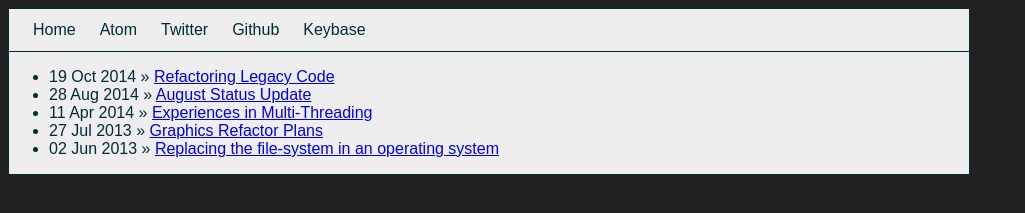
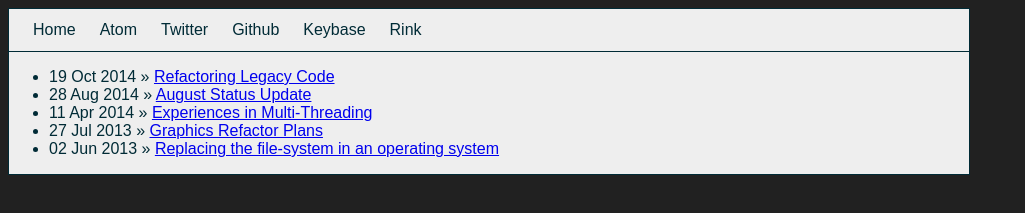
Before and after one commit to tiffany352/blog, a Jekyll site: the page built from index.html, in a window 1280 px wide. Shown: the top 213 px of the page, without its empty margins (0-1025 px from the left). Built offline with Jekyll 4.4.1, drawn with Linux system fonts in a browser that asks for light colours; Markdown is read by kramdown in place of the engine named in the settings.

Commit message:
Add link to rink

```diff
--- a/_layouts/default.html
+++ b/_layouts/default.html
@@ -16,6 +16,7 @@
     <a href="//twitter.com/tiffany_public">Twitter</a>
     <a href="//github.com/tiffany352">Github</a>
     <a href="//keybase.io/tiffany">Keybase</a>
+    <a href="//rink.tiffnix.com/">Rink</a>
   </nav>
 
   {{ content }}
```
